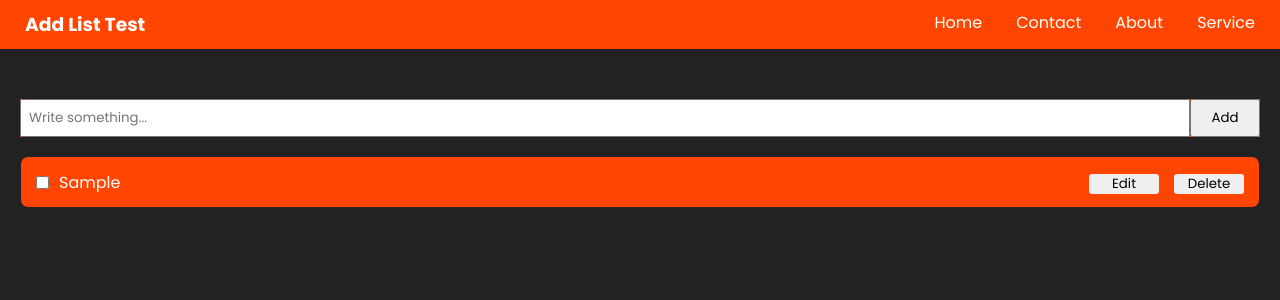
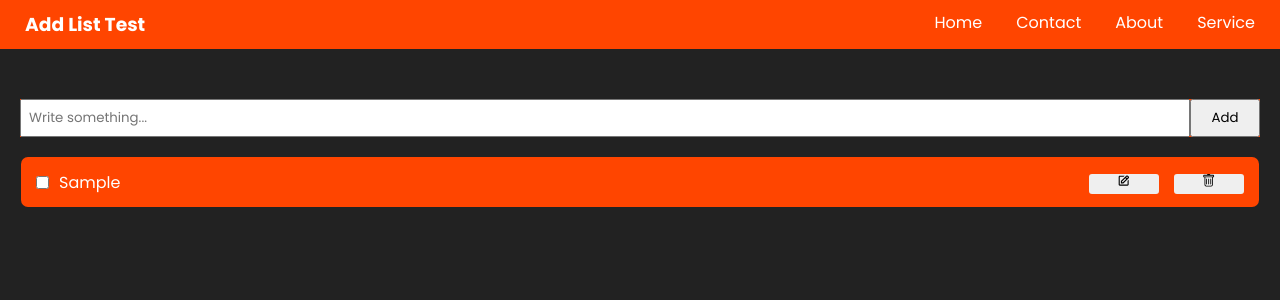
Before and after one commit to koheinthurako/React20-9-2023, a React (Create React App) app in the folder react-jsx/: page / in a window 1280 px wide. Both pictures are taken after typing "Sample" into the empty fields and a click on the button "Add". Shown: the top 300 px of the page. Built offline with nearby package versions, Linux system fonts and the light colour scheme.

Commit message:
change text into icons

```diff
--- a/react-jsx/src/components/Propslist.jsx
+++ b/react-jsx/src/components/Propslist.jsx
@@ -1,4 +1,6 @@
-import "./Propslist.css"
+import "./Propslist.css";
+import {BsTrash} from "react-icons/bs";
+import {BiEdit} from "react-icons/bi"
 
 const Propslist = ({data, isDone, onChecked, id, onDelete, onEdit}) => {
 
@@ -38,8 +40,8 @@ const Propslist = ({data, isDone, onChecked, id, onDelete, onEdit}) => {
           <p>{data}</p>
        </div>
        <div className="btnContainer">
-        <button onClick={handleEdit}>Edit</button>
-        <button onClick={handleDelete}>Delete</button>
+        <button onClick={handleEdit}><BiEdit/></button>
+        <button onClick={handleDelete}><BsTrash/></button>
        </div>
     </div>
   )
```
